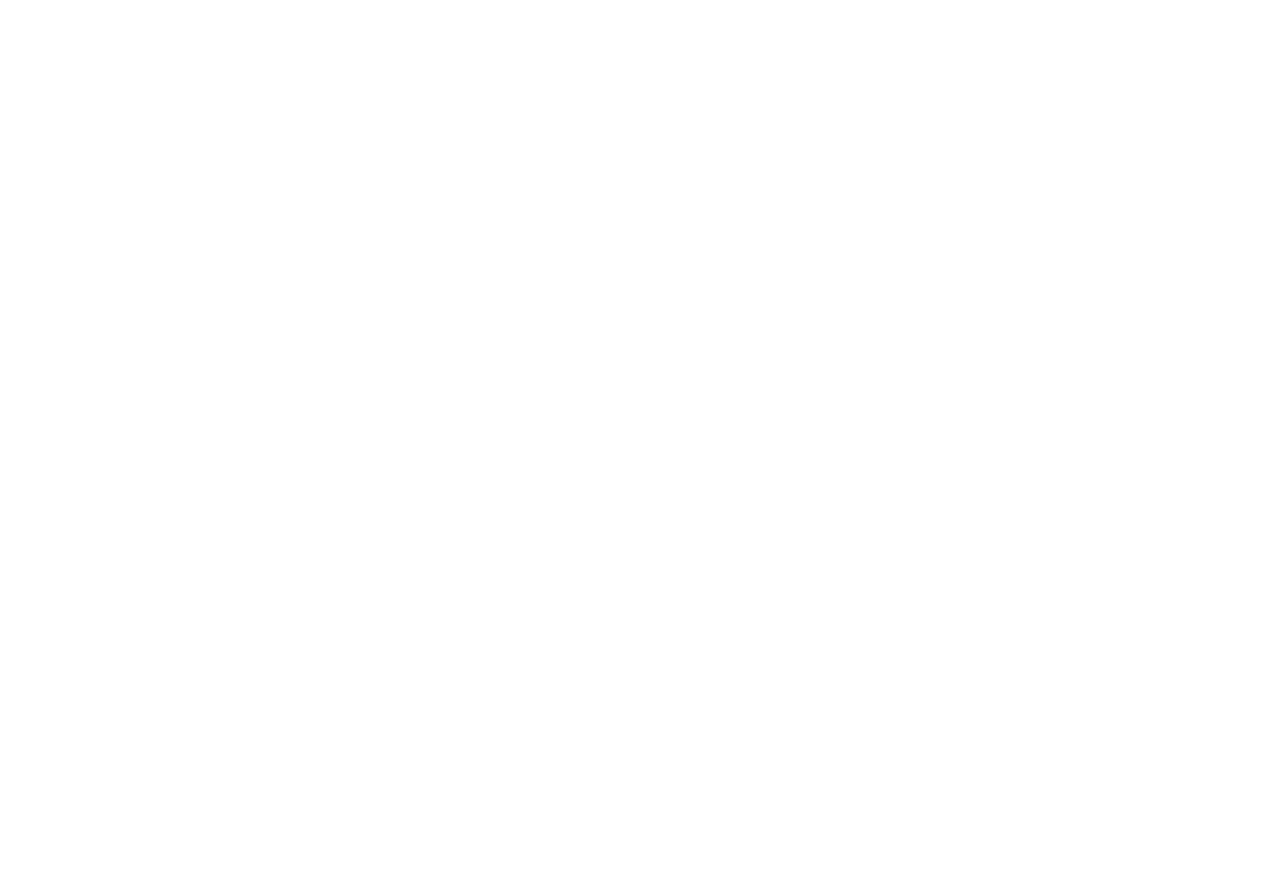
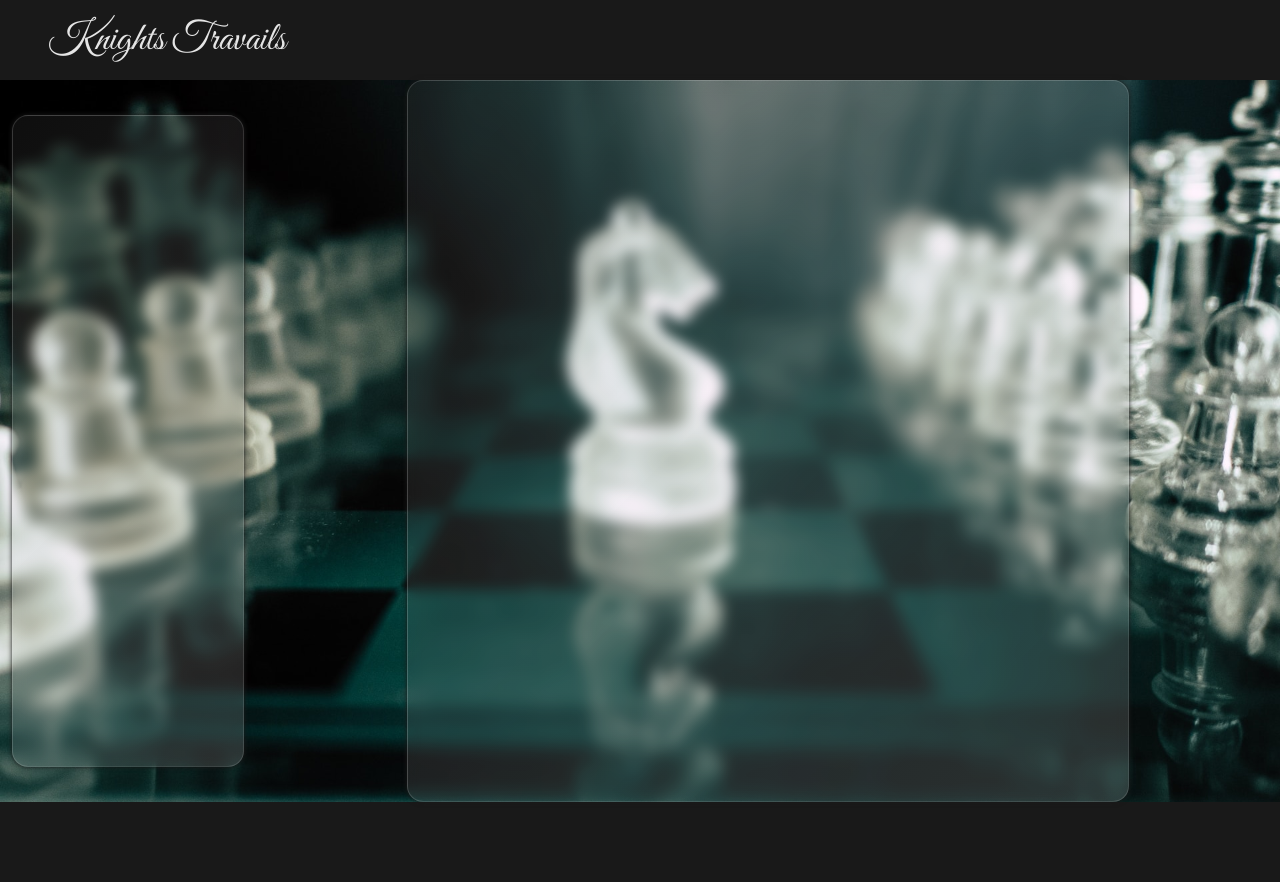
Before and after one commit to hrv3str/odin-knight-travails, a website built with webpack: page src/index.html in a window 1280 px wide. Before the commit the page ends 800 px from the top, so only its background shows below. Built offline with nearby package versions, Linux system fonts and the light colour scheme; a web font is replaced by a local one.

Commit message:
Add basic styling and layout to the page

```diff
--- a/src/index.html
+++ b/src/index.html
@@ -4,8 +4,22 @@
     <meta charset="UTF-8">
     <meta name="viewport" content="width=device-width, initial-scale=1.0">
     <title>Knight Travails</title>
+    <link rel="preconnect" href="https://fonts.googleapis.com">
+    <link rel="preconnect" href="https://fonts.gstatic.com" crossorigin>
+    <link href="https://fonts.googleapis.com/css2?family=Glegoo&family=Great+Vibes&display=swap" rel="stylesheet">
 </head>
 <body>
-
+    <div class="header">
+        <h1 class="title">Knights Travails</h1>
+    </div>
+    <div class="aside">
+        <div class="plate"></div>
+    </div>
+    <div class="main">
+        <div class="chessboard plate"
+            id = "chessboard">
+        </div>
+    </div>
+    <div class="footer"></div>
 </body>
 </html>
--- a/src/styles.css
+++ b/src/styles.css
@@ -0,0 +1,102 @@
+:root {
+    --f-regular: 'Glegoo', serif;
+    --f-handwritten: 'Great Vibes', cursive;
+    --c-black: #191919;
+    --c-white: #e5e5e5;
+    --c-glassy-one: #e5e5e510;
+    --c-glassy-two: #e5e5e52a;
+    --c-side: 5rem;
+}
+
+body {
+    height: 100vh;
+    width: 100vw;
+    background: url(./assets/background.jpg);
+    background-size: cover;
+    display: grid;
+    grid-template-rows: 5rem 1fr 5rem;
+    grid-template-columns: repeat(5, 1fr);
+    color: var(--c-white);
+    font-family: var(--f-regular);
+}
+
+.header {
+    grid-row: 1 / 2;
+    grid-column: 1 / -1;
+    background-color: var(--c-black);
+    padding-left: 3rem;
+    font-family: var(--f-handwritten);
+    display: grid;
+    align-items: center;
+}
+
+.header .title {
+    font-weight: 400;
+    font-size: 2.5rem;
+    height: fit-content;
+    margin: auto 0;
+}
+
+.aside {
+    grid-row: 2 / -2;
+    grid-column: 1 / 2;
+    display: grid;
+    justify-items: center;
+    align-items: center;
+}
+
+.plate {
+    width: 90%;
+    height: 90%;
+    background: linear-gradient(
+        135deg,
+        var(--c-glassy-one),
+        var(--c-glassy-two)
+    );
+    border-radius: 1rem;
+    border: 1px solid var(--c-glassy-two);
+    box-shadow: 0 0 5px var(--c-black);
+    backdrop-filter: blur(7px);
+}
+
+.main {
+    grid-row: 2 / -2;
+    grid-column: 2 / -1;
+    display: grid;
+    align-items: center;
+    justify-items: center;
+}
+
+.main .chessboard {
+    height: calc(var(--c-side) * 9);
+    width: calc(var(--c-side) * 9);
+    display: grid;
+    grid-template-columns: calc(var(--c-side) * 0.5) repeat(8, var(--c-side)) calc(var(--c-side) * 0.5);
+    grid-template-rows: calc(var(--c-side) * 0.5) repeat(8, var(--c-side)) calc(var(--c-side) * 0.5);
+}
+
+.black {
+    background-color: var(--c-black);
+    opacity: 0.7;
+    border: 1px solid var(--c-glassy-one);
+}
+
+.white {
+    background-color: var(--c-white);
+    opacity: 0.7;
+    border: 1px solid var(--c-glassy-one);
+}
+
+.holder {
+    display: grid;
+    align-items: center;
+    justify-items: center;
+    text-shadow: 0 0 5px var(--c-black);
+    font-weight: 700;
+}
+
+.footer {
+    grid-row: -2 / -1;
+    grid-column: 1 / -1;
+    background-color: var(--c-black);
+}
```
